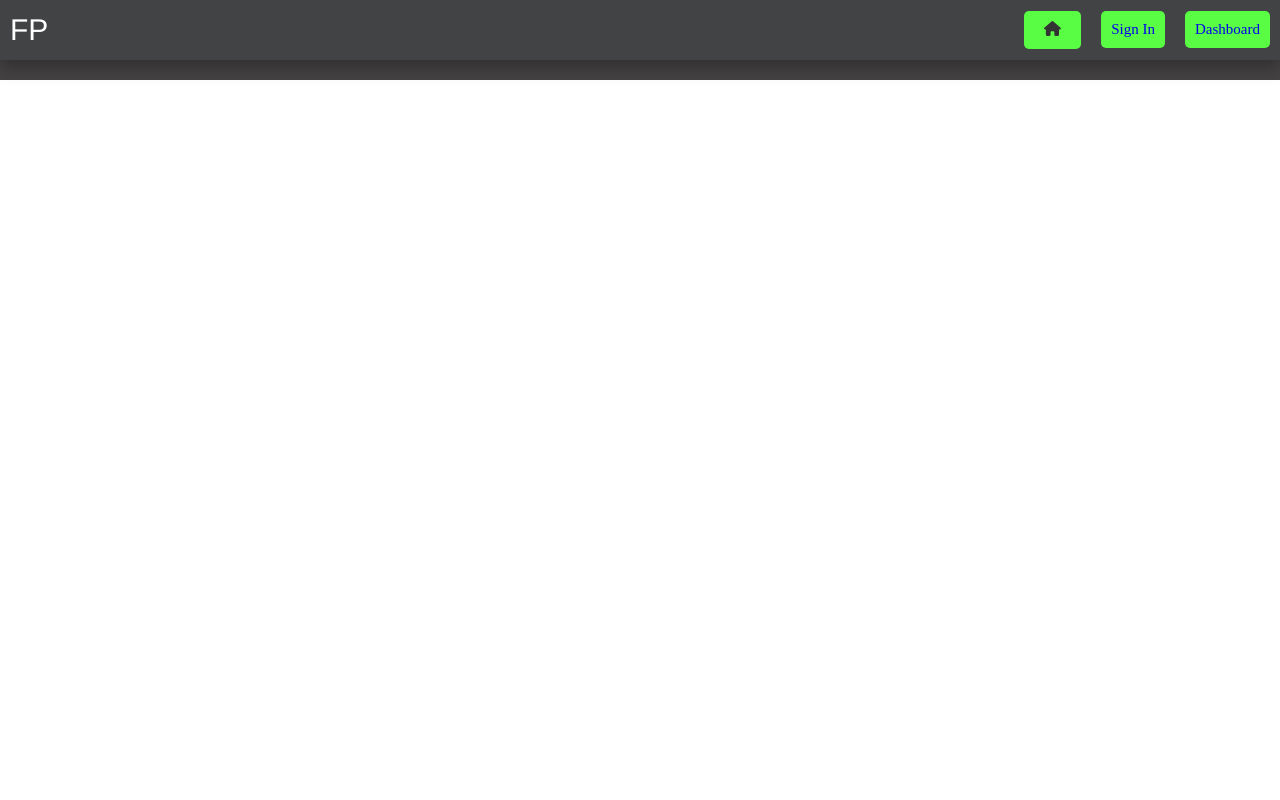
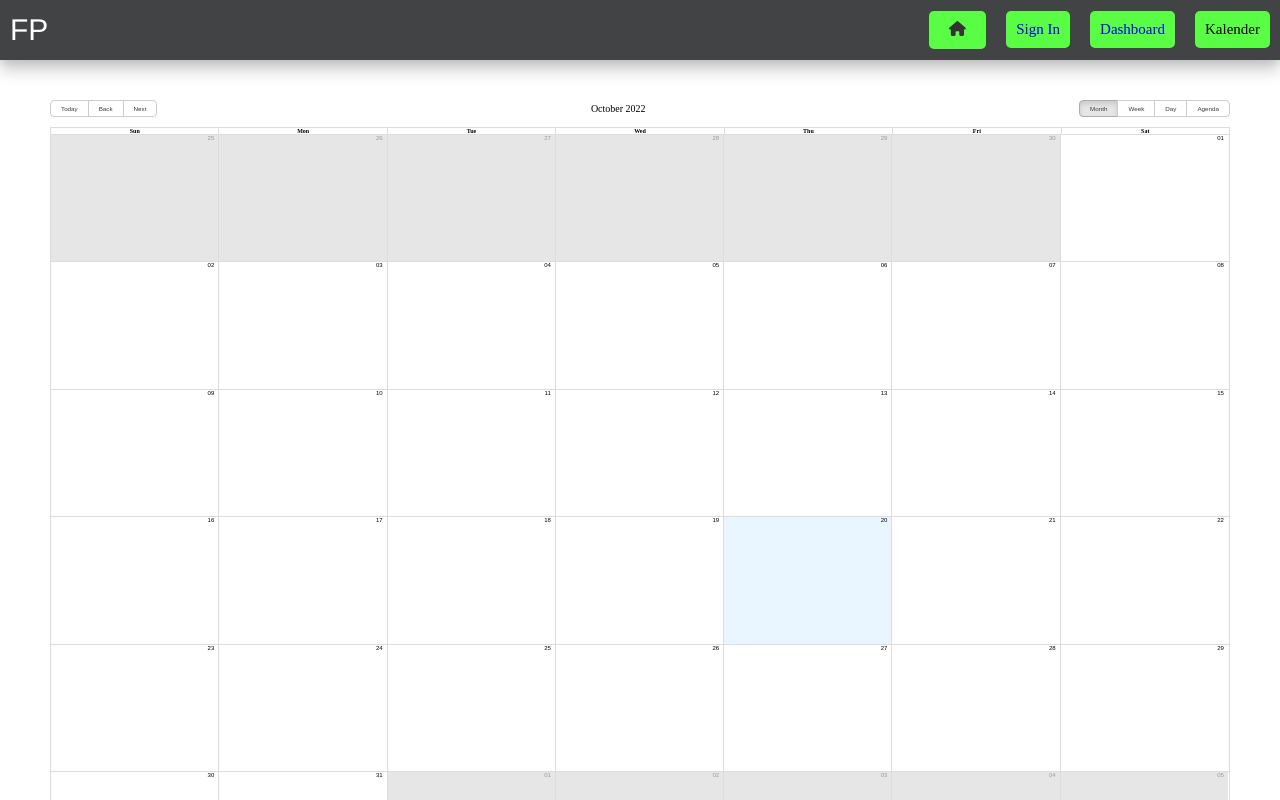
Before and after one commit to BarloGER/SportBase-Frontend, a React (Create React App) app: page /calendar in a window 1280 px wide. Shown: the top 800 px of the page. Built offline with nearby package versions, Linux system fonts and the light colour scheme; no server answers.

Commit message:
added Calendar for events

```diff
--- a/package.json
+++ b/package.json
@@ -11,8 +11,10 @@
     "@testing-library/react": "^13.4.0",
     "@testing-library/user-event": "^13.5.0",
     "axios": "^1.1.2",
+    "date-fns": "^2.29.3",
     "immutability-helper": "^3.1.1",
     "react": "^18.2.0",
+    "react-big-calendar": "^1.5.0",
     "react-dnd": "^16.0.1",
     "react-dnd-html5-backend": "^16.0.1",
     "react-dom": "^18.2.0",
--- a/src/App.js
+++ b/src/App.js
@@ -8,6 +8,7 @@ import EventForm from "./components/EventForm";
 import Dashboard from "./components/Dashboard";
 import Search from "./components/Search";
 import Account from "./components/Account";
+import PublicCalendar from "./components/PublicCalendar";
 import "./styles/global.css";
 
 export default function App() {
@@ -22,6 +23,7 @@ export default function App() {
         <Route path="/eventform" element={<EventForm />} />
         <Route path="/dashboard" element={<Dashboard />} />
         <Route path="/search" element={<Search />} />
+        <Route path="/calendar" element={<PublicCalendar />} />
         <Route path="/account/:id" element={<Account />} />
       </Routes>
 
--- a/src/components/Navbar.js
+++ b/src/components/Navbar.js
@@ -67,6 +67,14 @@ export default function Navbar() {
           >
             <li>Dashboard</li>
           </NavLink>
+          <NavLink
+            to="/calendar"
+            onClick={() => {
+              setIsNavExpanded(false);
+            }}
+          >
+            <li>Kalender</li>
+          </NavLink>
         </ul>
       </div>
     </nav>
--- /dev/null
+++ b/src/components/PublicCalendar.js
@@ -0,0 +1,57 @@
+import React, { useState, useEffect } from "react";
+import { Calendar, dateFnsLocalizer } from "react-big-calendar";
+import axios from "axios";
+import format from "date-fns/format";
+import parse from "date-fns/parse";
+import startOfWeek from "date-fns/startOfWeek";
+import getDay from "date-fns/getDay";
+import { de } from "date-fns/locale";
+import "react-big-calendar/lib/css/react-big-calendar.css";
+import "../styles/public-calendar.css";
+
+export default function PublicCalendar() {
+  const [allEvents, setAllEvents] = useState([]);
+
+  const getEvents = async () => {
+    try {
+      const { data } = await axios.get(`${process.env.REACT_APP_FP_API}/event`);
+      setAllEvents(data);
+    } catch (error) {
+      console.log(error);
+    }
+  };
+
+  useEffect(() => {
+    getEvents();
+  }, []);
+
+  const locales = { de };
+
+  const localizer = dateFnsLocalizer({
+    format,
+    parse,
+    startOfWeek,
+    getDay,
+    locales,
+  });
+
+  const events = allEvents.map((e) => ({
+    title: e.title,
+    start: e.startDate,
+    end: e.endDate,
+  }));
+
+  console.log(new Date());
+
+  return (
+    <main className="public-calendar">
+      <Calendar
+        localizer={localizer}
+        events={events}
+        startAccessor="start"
+        endAccessor="end"
+        style={{ height: "100%", margin: "5rem" }}
+      />
+    </main>
+  );
+}
--- /dev/null
+++ b/src/styles/public-calendar.css
@@ -0,0 +1,10 @@
+.public-calendar {
+  margin-top: 10rem;
+  height: 100vh;
+  width: 100%;
+}
+
+.public-calendar .rbc-day-bg {
+  display: block;
+  outline: 20px;
+}
```
Also changed, not shown: 1 other file (tests, documents, lock files or other folders).
